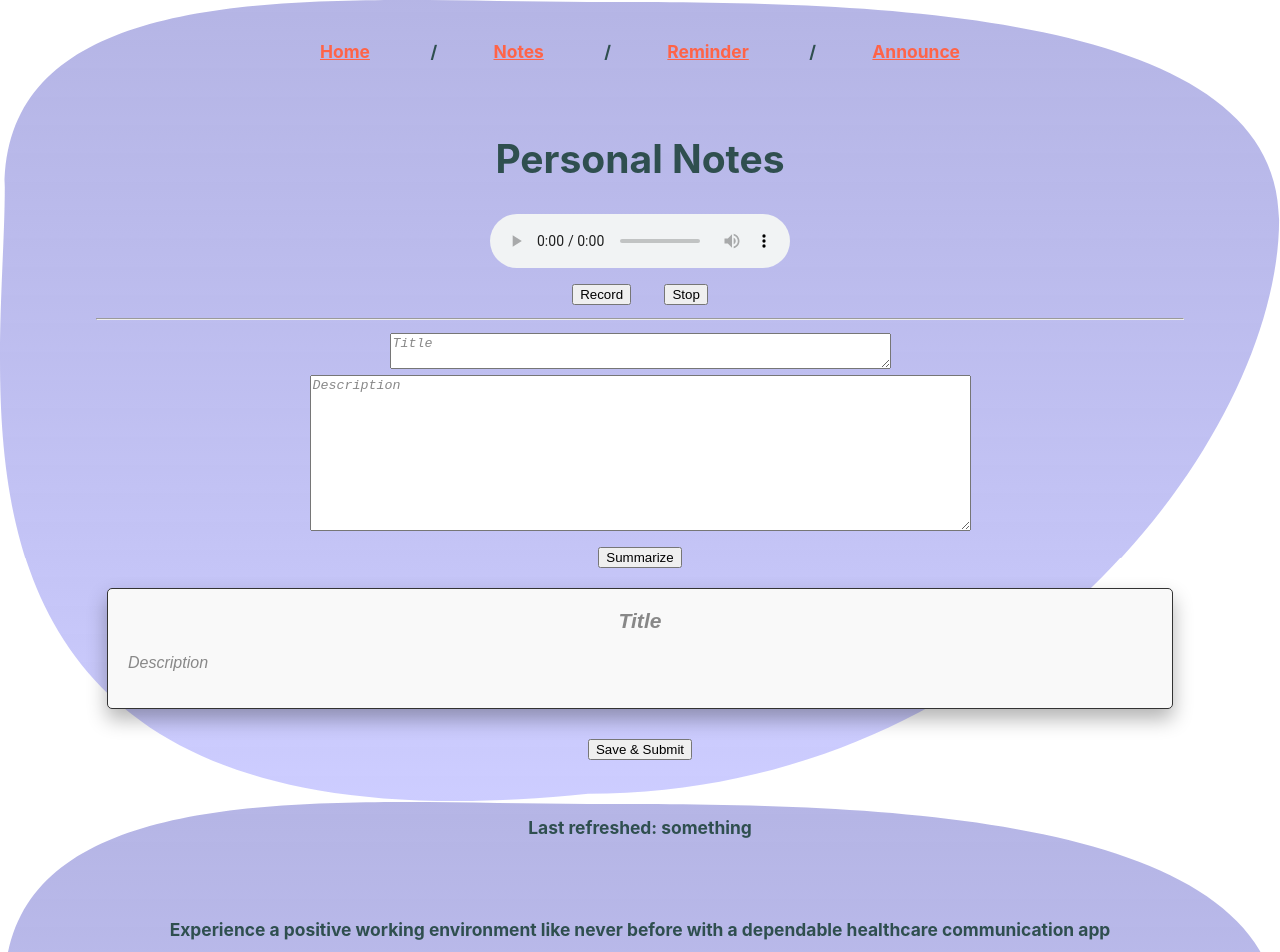
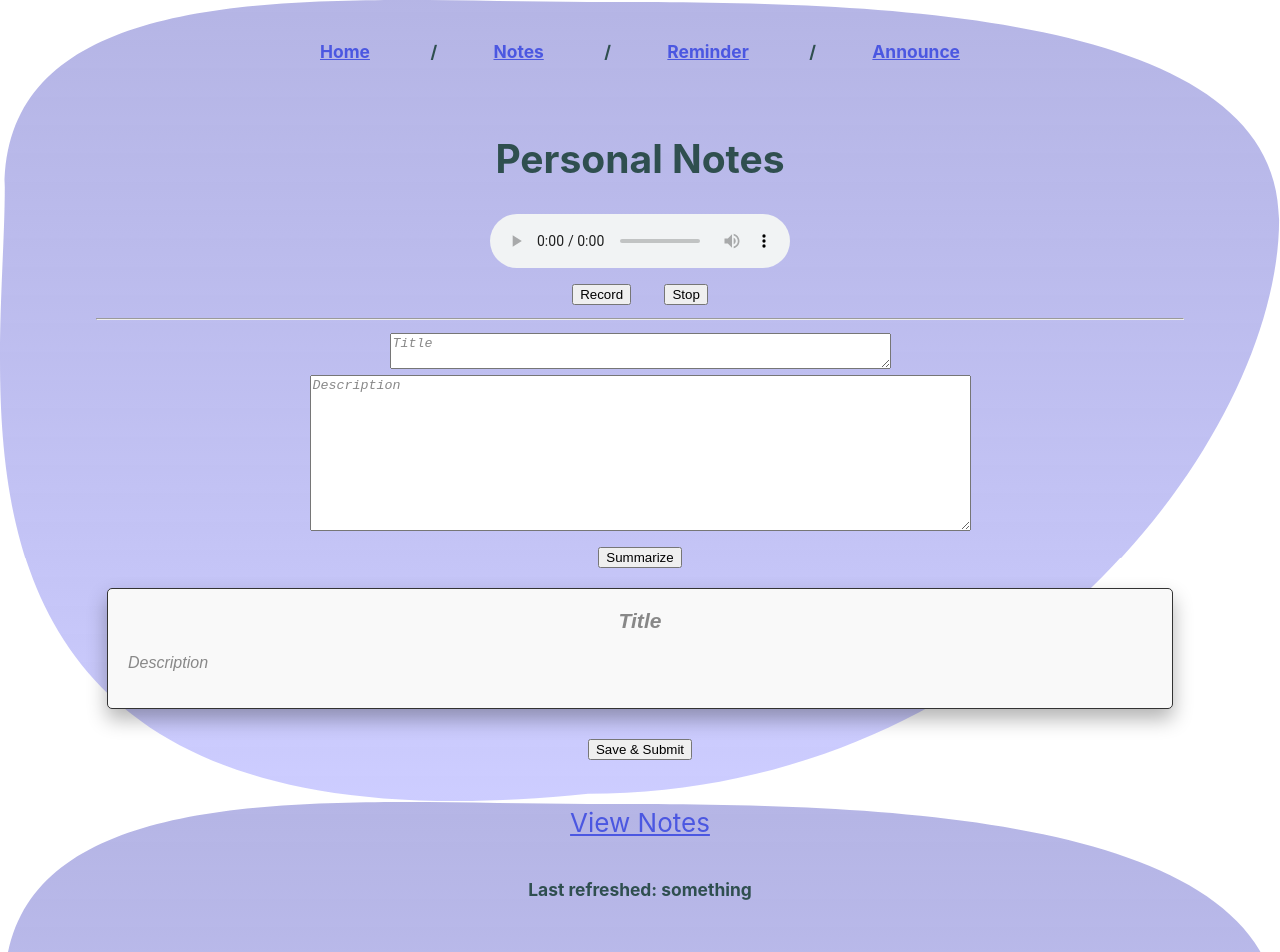
Before and after one commit to yukui5401/hostalky-ai, a React (Create React App) app: page /notes in a window 1280 px wide. Shown: the top 952 px of the page. Built offline with nearby package versions, Linux system fonts and the light colour scheme; no server answers.

Commit message:
added subroute for viewing notes

```diff
--- a/src/App.js
+++ b/src/App.js
@@ -8,6 +8,7 @@ import Notes from "./Notes";
 import Reminder from "./Reminder";
 import Announce from "./Announce";
 import NoPage from "./NoPage";
+import ViewNotes from "./ViewNotes";
 
 
 export default function App() {
@@ -16,7 +17,9 @@ export default function App() {
       <Routes>
         <Route path="/" element={<Layout />}>
           <Route index element={<Home />} />
-          <Route path="notes" element={<Notes />} />
+          <Route path="notes" element={<Notes />}>
+            <Route path="view_notes" element={<ViewNotes />} />
+          </Route>
           <Route path="reminder" element={<Reminder />} />
           <Route path="announce" element={<Announce />} />
           <Route path="*" element={<NoPage />} />
--- a/src/Notes.js
+++ b/src/Notes.js
@@ -1,7 +1,12 @@
+import { Outlet, Link, useLocation } from "react-router-dom";
 import React, { useState, useEffect } from "react";
+import ViewNotes from "./ViewNotes";
 
 
 const Notes = () => {
+    const location = useLocation();
+    const isViewNotesRoute = location.pathname === "/notes/view_notes";
+
     const token = localStorage.getItem('token');
     const username = localStorage.getItem('username');
 
@@ -141,6 +146,9 @@ const Notes = () => {
 
     return (
         <>
+        {isViewNotesRoute ? (
+            <ViewNotes />
+        ) : (
             <div className="center">
                 <h2>Personal Notes</h2>
 
@@ -182,8 +190,13 @@ const Notes = () => {
                 </div>
                 <button type="button" onClick={handleSave}>Save & Submit</button>
                 <p id="message" style={{ color: 'blue', fontSize: '16px', fontWeight: 'bold' }}></p>
+
+                <br />
+                <nav>
+                    <Link to="view_notes">View Notes</Link>
+                </nav>
             </div>
-
+        )}
         </>
     )
 };
--- /dev/null
+++ b/src/ViewNotes.js
@@ -0,0 +1,10 @@
+
+import React, { useState, useEffect } from "react";
+
+export default function ViewNotes() {
+    return (
+        <>
+            <h3>View Notes</h3>
+        </>
+    )
+}
--- a/src/index.css
+++ b/src/index.css
@@ -14,5 +14,5 @@ code {
 
 
 a {
-  color:tomato;
+  color:rgb(75, 87, 225);
 }
```
Lines whose indentation alone changed are shown as unchanged.
